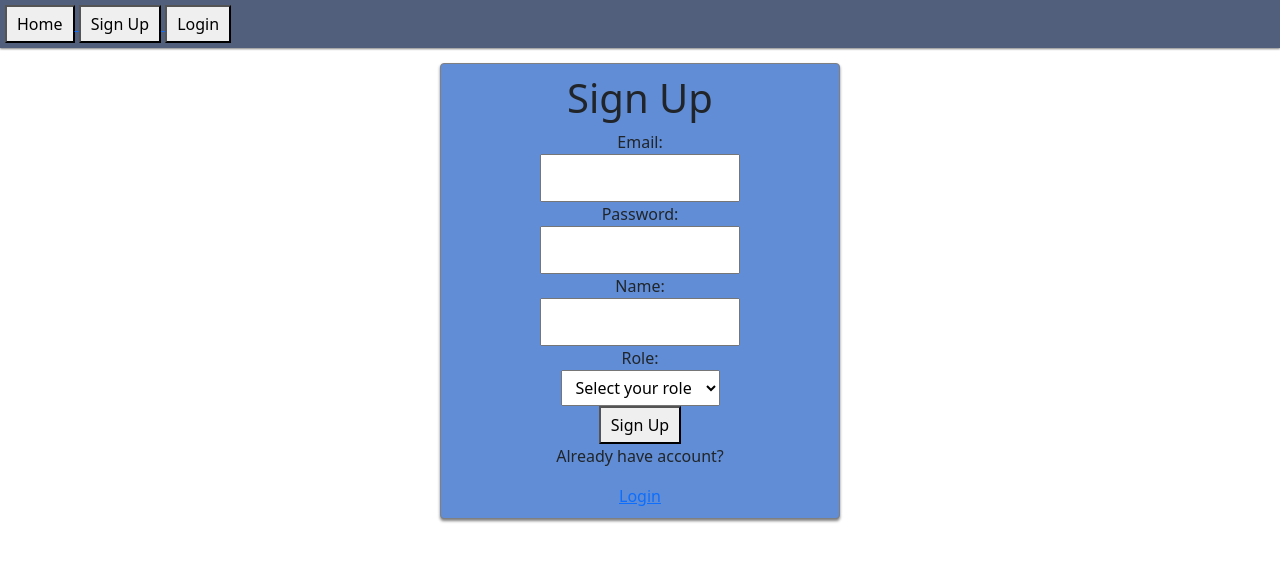
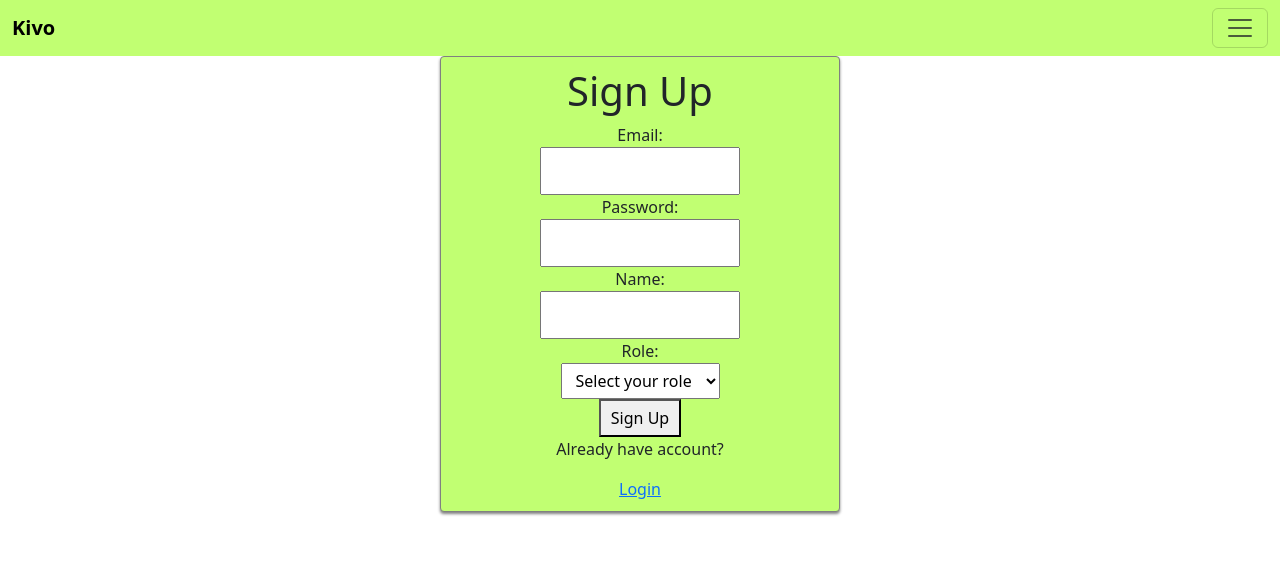
Before and after one commit to rrolanbaez/final-project-client, a React (Vite) app: page /signup in a window 1280 px wide. Shown: the top 562 px of the page. Built offline with nearby package versions, Linux system fonts and the light colour scheme.

Commit message:
navbar styling

```diff
--- a/package.json
+++ b/package.json
@@ -13,6 +13,7 @@
     "axios": "^1.6.8",
     "bootstrap": "^5.3.3",
     "react": "^18.2.0",
+    "react-bootstrap": "^2.10.2",
     "react-dom": "^18.2.0",
     "react-router-dom": "^6.22.3"
   },
--- a/src/components/Navbar.jsx
+++ b/src/components/Navbar.jsx
@@ -1,7 +1,7 @@
 // src/components/Navbar.jsx
 
 import { Link } from "react-router-dom";
-import { useContext } from "react"; // <== IMPORT
+import { useContext, useRef } from "react"; // <== IMPORT
 import { AuthContext } from "../context/auth.context"; // <== IMPORT
 
 function Navbar() {
@@ -9,38 +9,106 @@ function Navbar() {
   // the values from AuthContext.Provider `value` prop
   const { isLoggedIn, user, logOutUser } = useContext(AuthContext); // <== ADD
 
+  const navbarTogglerRef = useRef(null); // Ref for the navbar toggler button
+  const navbarCollapseRef = useRef(null); // Ref for the navbar collapse div
+
   const getToken = () => {
     return localStorage.getItem("authToken");
   };
   //  Update the rendering logic to display different content
   //  depending on whether the user is logged in or not
+
+  const handleNavLinkClick = () => {
+    // Check if the navbar is expanded
+    if (window.getComputedStyle(navbarCollapseRef.current).display !== 'none') {
+      // Simulate a click on the navbar toggler if the navbar is expanded
+      navbarTogglerRef.current.click();
+    }
+  };
+
   return (
-    <nav>
-      <Link to="/">
-        <button>Home</button>
+    // <nav>
+    //   <Link to="/">
+    //     <button>Home</button>
+    //   </Link>
+
+    //   {/*    UPDATE     */}
+    //   {getToken() ? (
+    //     <>
+    //       <Link to="/cars">
+    //         <button>Cars for Rent</button>
+    //       </Link>
+    //       <button onClick={logOutUser}>Logout</button>
+    //       {/* <span>{user && user.name}</span> */}
+    //     </>
+    //   ) : (
+    //     <>
+    //       <Link to="/signup">
+    //         {" "}
+    //         <button>Sign Up</button>{" "}
+    //       </Link>
+    //       <Link to="/login">
+    //         {" "}
+    //         <button>Login</button>{" "}
+    //       </Link>
+    //     </>
+    //   )}
+    // </nav>
+
+    <nav className="navbar navbar-light bg-light navbar-custom">
+      <div className="container-fluid">
+        <Link className="navbar-brand" to="/" onClick={handleNavLinkClick}>
+          Kivo
         </Link>
-
-      {/*    UPDATE     */}
+        <button
+          className="navbar-toggler"
+          type="button"
+          data-bs-toggle="collapse"
+          data-bs-target="#navbarNav"
+          aria-controls="navbarNav"
+          aria-expanded="false"
+          aria-label="Toggle navigation"
+          ref={navbarTogglerRef}
+        >
+          <span className="navbar-toggler-icon"></span>
+        </button>
+        <div className="collapse navbar-collapse" id="navbarNav" ref={navbarCollapseRef}>
+          <ul className="navbar-nav me-auto mb-2 mb-lg-0">
+            <li className="nav-item">
+              <Link className="nav-link" to="/" onClick={handleNavLinkClick}>
+                Home
+              </Link>
+            </li>
             {getToken() ? (
               <>
-          <Link to="/cars">
-            <button>Cars for Rent</button>
+                <li className="nav-item">
+                  <Link className="nav-link" to="/cars" onClick={handleNavLinkClick}>
+                    Cars for Rent
                   </Link>
-          <button onClick={logOutUser}>Logout</button>
-          {/* <span>{user && user.name}</span> */}
+                </li>
+                <li className="nav-item">
+                  <button className="btn" onClick={() => { logOutUser(); handleNavLinkClick(); }}>
+                    Logout
+                  </button>
+                </li>
               </>
             ) : (
               <>
-          <Link to="/signup">
-            {" "}
-            <button>Sign Up</button>{" "}
+                <li className="nav-item">
+                  <Link className="nav-link" to="/signup" onClick={handleNavLinkClick}>
+                    Sign Up
                   </Link>
-          <Link to="/login">
-            {" "}
-            <button>Login</button>{" "}
+                </li>
+                <li className="nav-item">
+                  <Link className="nav-link" to="/login" onClick={handleNavLinkClick}>
+                    Login
                   </Link>
+                </li>
               </>
             )}
+          </ul>
+        </div>
+      </div>
     </nav>
   );
 }
--- a/src/index.css
+++ b/src/index.css
@@ -30,7 +30,7 @@ textarea {
   margin: 10px;
 }
 
-nav {
+/* nav {
   background: #515f7d;
   color: white;
   padding: 0px 20px;
@@ -45,7 +45,7 @@ nav li {
   color: white;
   font-size: 24px;
   font-weight: 600;
-}
+} */
 
 .SignupPage,
 .LoginPage {
@@ -61,13 +61,12 @@ nav li {
 }
 
 
-.SignupPage,
-.LoginPage {
-  background-color: #608dd5;
+.SignupPage {
+  background-color: #C1FF72;
 }
 
 .LoginPage {
-  background-color: #94a7c8;
+  background-color: #C1FF72;
 }
 
 .SignupPage form,
@@ -76,3 +75,19 @@ nav li {
   flex-direction: column;
   align-items: center;
 }
+
+/* NAVBAR */
+.navbar.navbar-light.bg-light.navbar-custom {
+  background-color: #C1FF72 !important;
+}
+
+.navbar.navbar-expand-lg.navbar-light.bg-light.navbar-custom .navbar-nav .nav-link,
+.navbar.navbar-expand-lg.navbar-light.bg-light.navbar-custom .btn {
+  color: black !important;
+}
+
+.navbar-brand {
+  color: black !important;
+  font-size: 24px;
+  font-weight: bold;
+}
--- a/src/main.jsx
+++ b/src/main.jsx
@@ -9,6 +9,7 @@ import { AuthProvider } from './context/auth.context.jsx';
 
 // Esto va aquí ???
 import 'bootstrap/dist/css/bootstrap.min.css';
+import 'bootstrap/dist/js/bootstrap.bundle.js';
 
 
 ReactDOM.createRoot(document.getElementById('root')).render(
```
Also changed, not shown: 1 other file (tests, documents, lock files or other folders). Lines whose indentation alone changed are shown as unchanged.
